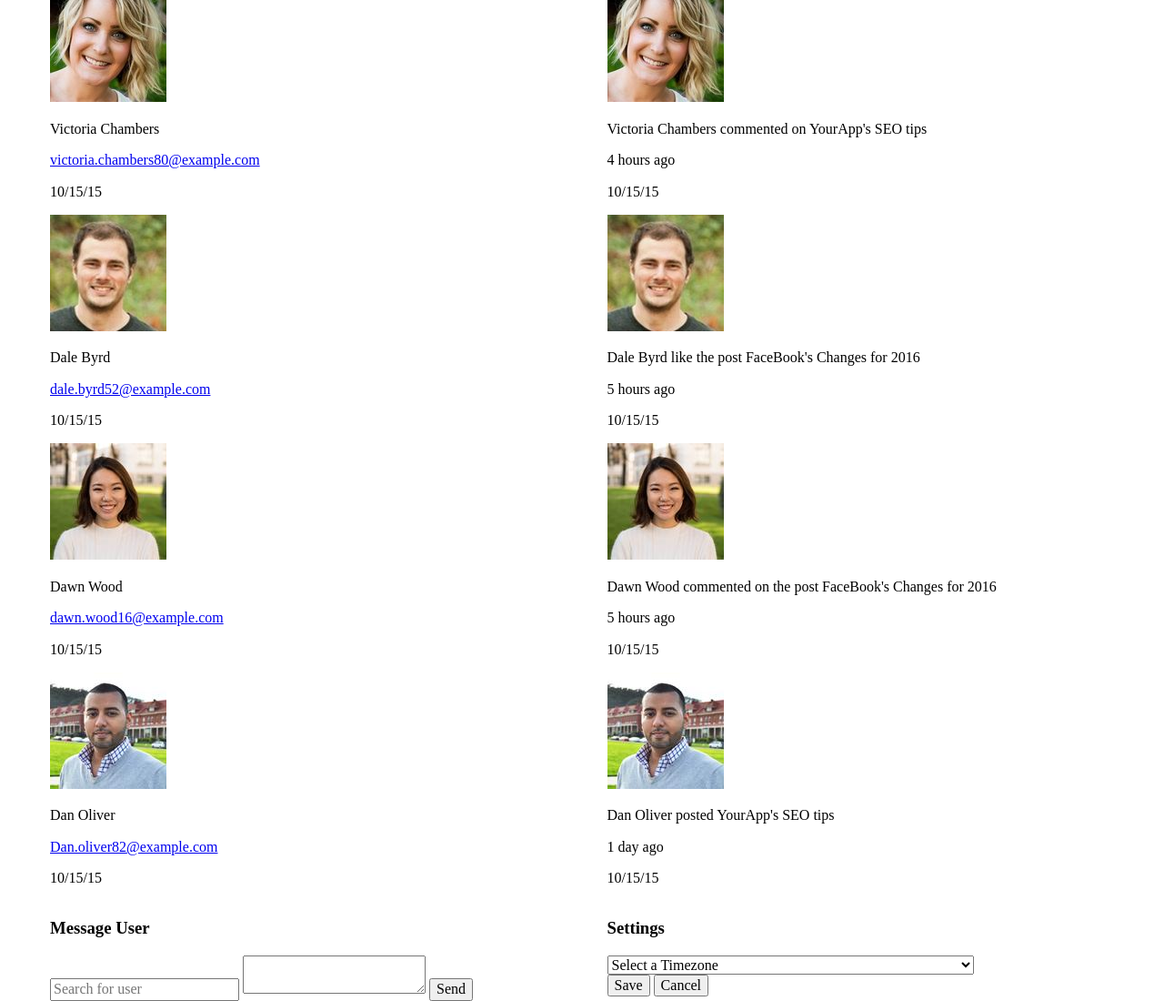
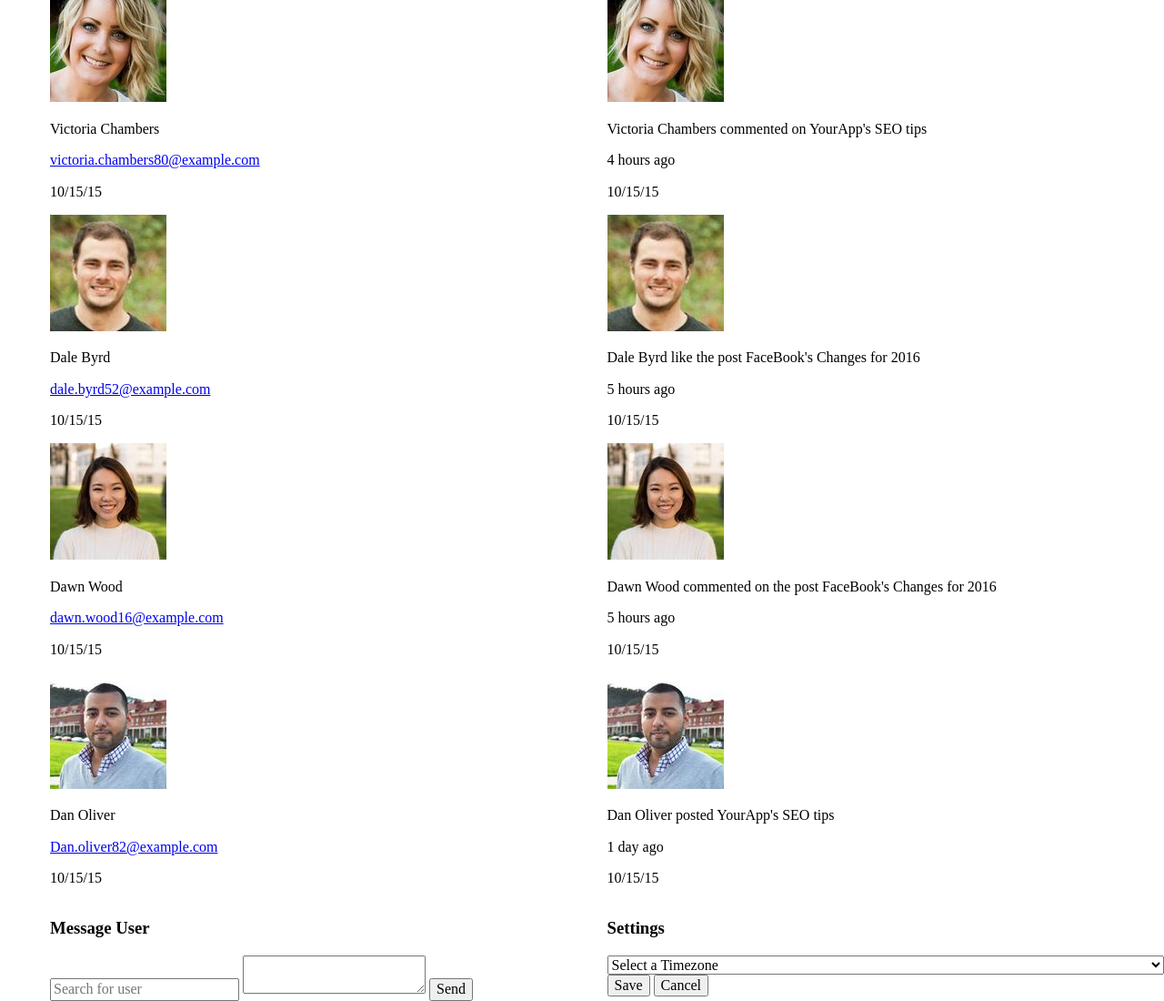
Before and after one commit to allan9595/web_app_dashboard_techdegree, a plain HTML site: page index.html in a window 1280 px wide. Shown: the part 1978-3078 px from the top of the page at 91% size. Drawn offline with nearby package versions, Linux system fonts and the light colour scheme.

Commit message:
fix the timezone style bug

```diff
--- a/scss/components/_grid.scss
+++ b/scss/components/_grid.scss
@@ -26,6 +26,10 @@ main {
 
 .widget-container-full, .widget-container-half {
     width: 95vw;
+}
+
+#timezone {
+    width:100%;
 }
 
 
```
Also changed, not shown: css/styles.css, 1 other file.
